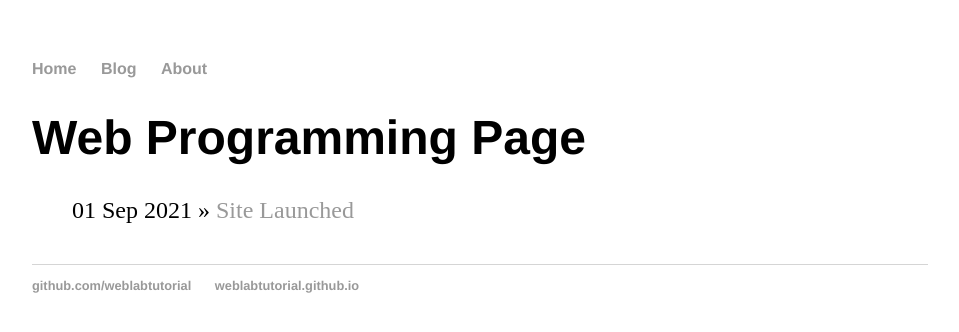
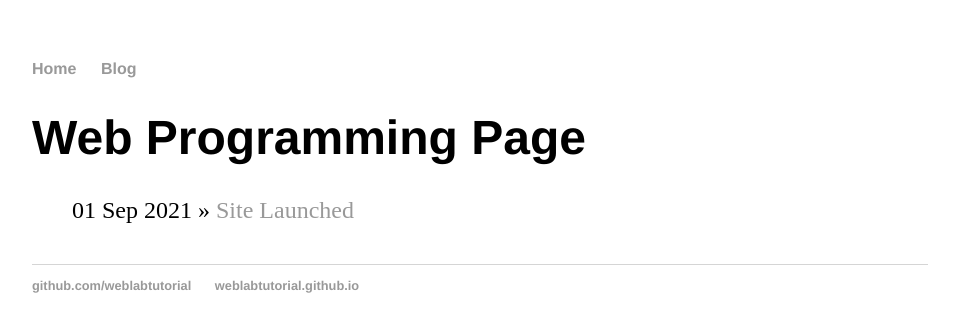
Before and after one commit to abuami/abuami.github.io, a Jekyll site: the page built from blog/index.html, in a window 1280 px wide. Shown: the top 332 px of the page, without its empty margins (160-1119 px from the left). Built offline with Jekyll 4.4.1, drawn with Linux system fonts in a browser that asks for light colours.

Commit message:
Update default.html

```diff
--- a/_layouts/default.html
+++ b/_layouts/default.html
@@ -10,7 +10,6 @@
 <ul>
 <li><a href="/">Home</a></li>
 <li><a href="/blog">Blog</a></li>
-  <li><a href="/about">About</a><li>
 </ul>
 </nav>
 <div class="container">
```
